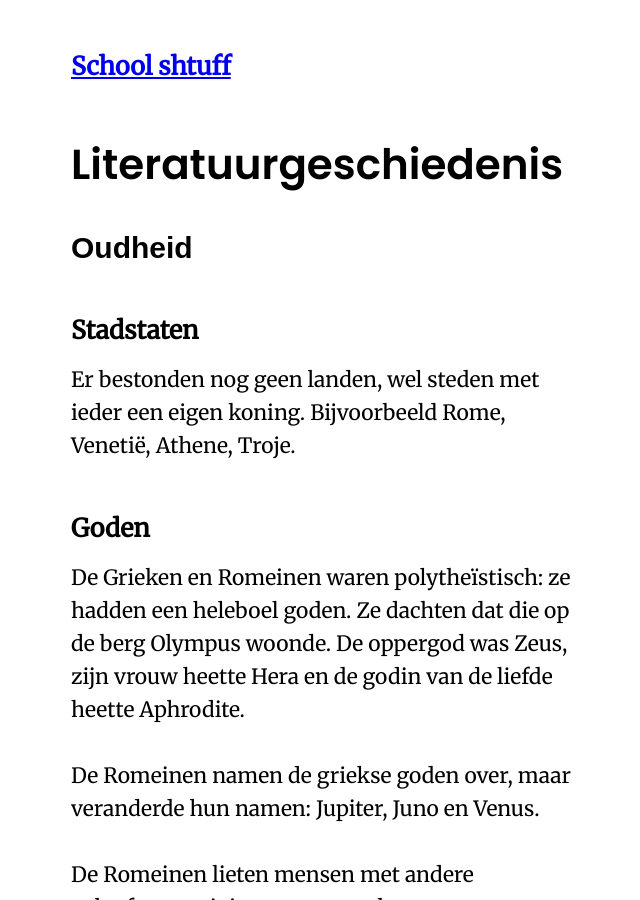
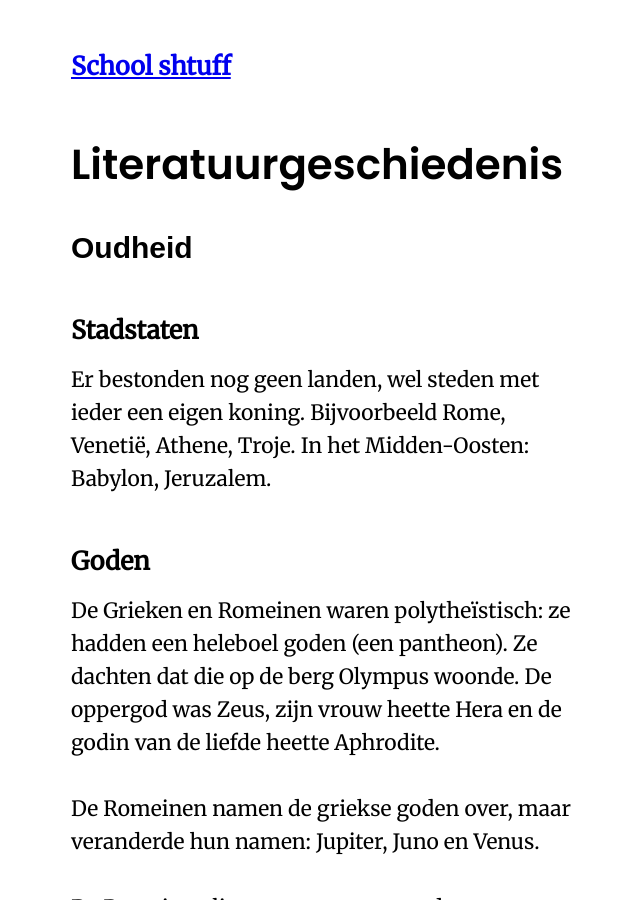
Before and after one commit to RobinBoers/school.geheimesite.nl, a Jekyll site: the page built from 4VWO/TW2/Nederlands.md, in a window 1280 px wide and 900 px high. Shown: the whole window, without its empty margins (313-953 px from the left). Built offline with Jekyll 4.4.1, drawn with Linux system fonts in a browser that asks for light colours; some web fonts are replaced; our own code applies the rules of GitHub Pages for plain Markdown files.

Commit message:
Automated sync

```diff
--- a/4VWO/TW2/Nederlands.md
+++ b/4VWO/TW2/Nederlands.md
@@ -4,11 +4,11 @@
 
 ### Stadstaten
 
-Er bestonden nog geen landen, wel steden met ieder een eigen koning. Bijvoorbeeld Rome, Venetië, Athene, Troje.
+Er bestonden nog geen landen, wel steden met ieder een eigen koning. Bijvoorbeeld Rome, Venetië, Athene, Troje. In het Midden-Oosten: Babylon, Jeruzalem.
 
 ### Goden
 
-De Grieken en Romeinen waren polytheïstisch: ze hadden een heleboel goden. Ze dachten dat die op de berg Olympus woonde. De oppergod was Zeus, zijn vrouw heette Hera en de godin van de liefde heette Aphrodite.
+De Grieken en Romeinen waren polytheïstisch: ze hadden een heleboel goden (een pantheon). Ze dachten dat die op de berg Olympus woonde. De oppergod was Zeus, zijn vrouw heette Hera en de godin van de liefde heette Aphrodite.
 
 De Romeinen namen de griekse goden over, maar veranderde hun namen: Jupiter, Juno en Venus.
 
```
